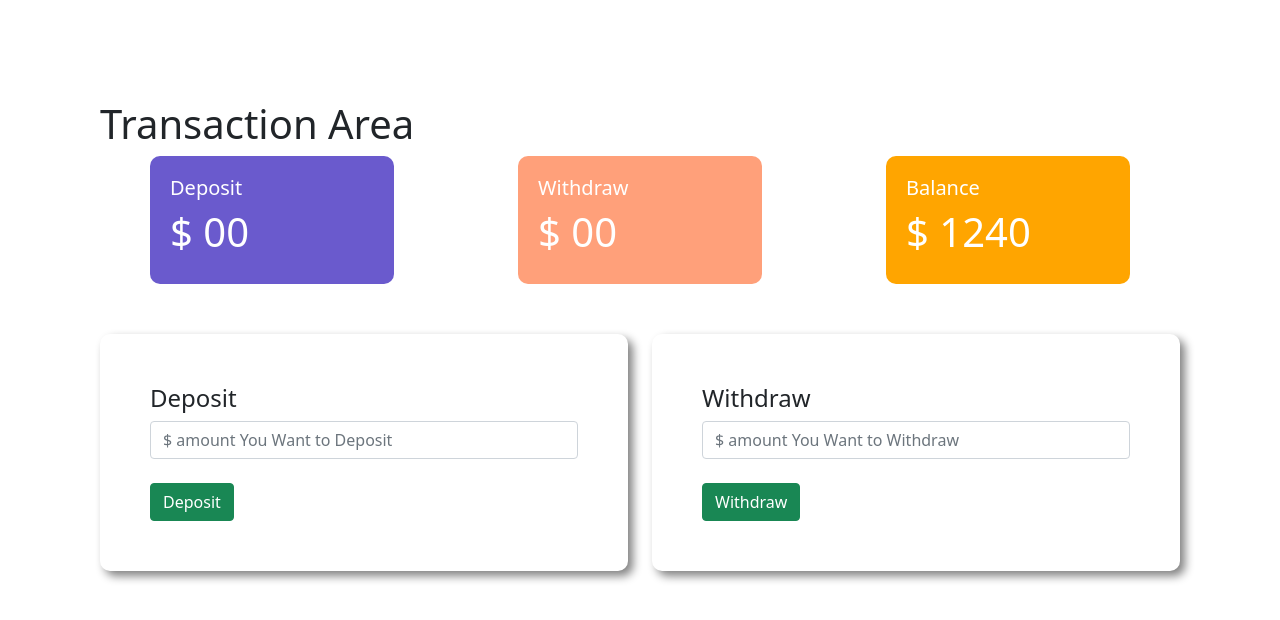
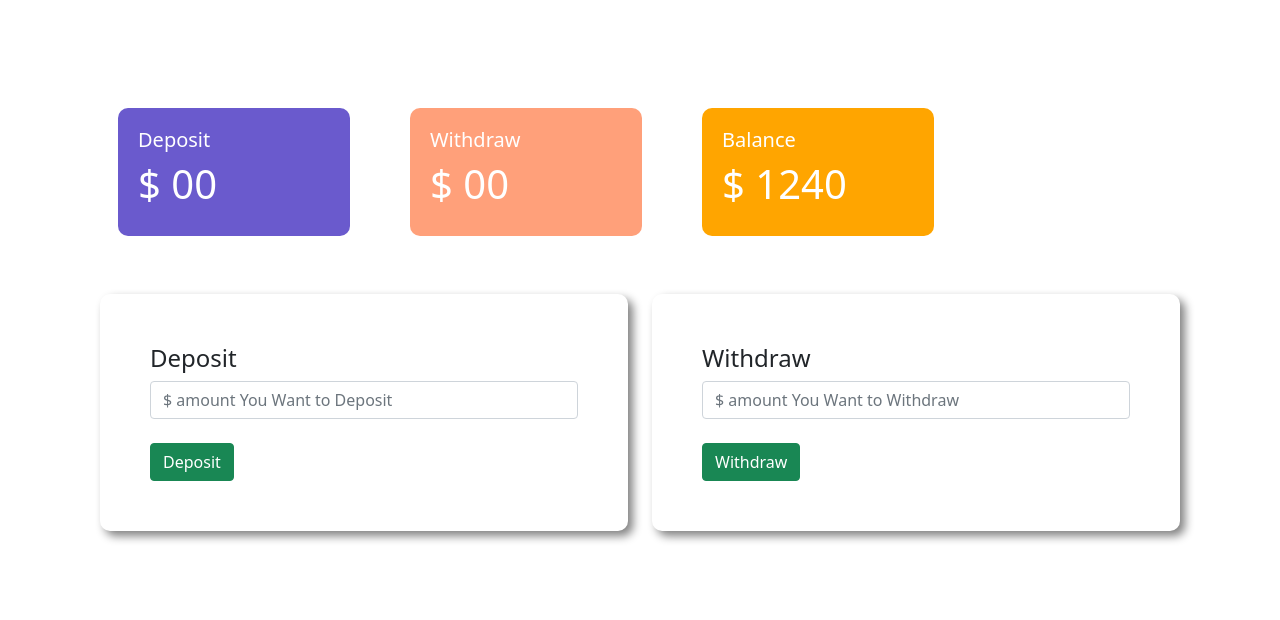
Before and after one commit to Shahed-BD71/Pioneer-Bank, a plain HTML site: page index.html in a window 1280 px wide. Both pictures are taken after a click on the button "Enter Your Account". Drawn offline with nearby package versions, Linux system fonts and the light colour scheme.

Commit message:
bank done

```diff
--- a/index.html
+++ b/index.html
@@ -20,21 +20,20 @@
         </div>
     </div>
     <div id="tran-area">
-        <h1>Transaction Area</h1>
         <div class="row">
-            <div class="col-md-4 col-10">
+            <div class="col-md-3 col-10 m-2">
                 <div class="deposit status">
                     <h5>Deposit</h5>
                     <h1>$ <span id="currentDeposit">00</span></h1>
                 </div>
             </div>
-            <div class="col-md-4 col-10">
+            <div class="col-md-3 col-10 m-2">
                 <div class="withdraw status">
                     <h5>Withdraw</h5>
                     <h1>$ <span id="currentWithdraw">00</span></h1>
                 </div>
             </div>
-            <div class="col-md-4 col-10">
+            <div class="col-md-3 col-10 m-2">
                 <div class="balance status">
                     <h5>Balance</h5>
                     <h1>$ <span id="currentBalance">1240</span></h1>
--- a/style.css
+++ b/style.css
@@ -20,7 +20,7 @@ body {
     background-color: orange;
 }
 .status {
-    margin: 0 50px;
+    margin: 0 10px;
     color: white;
     padding: 20px;
     border-radius: 10px;
```
